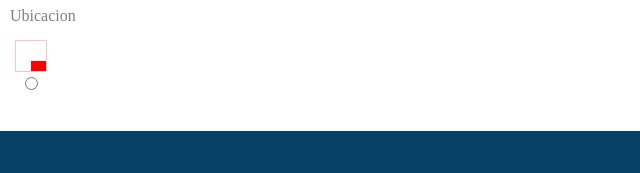
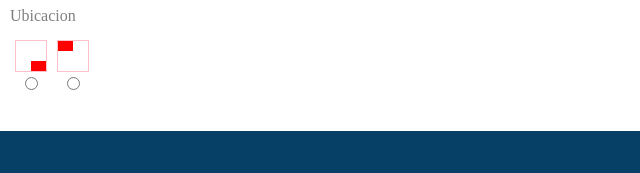
Before and after one commit to learanda/TP_Web_Cursos, a plain HTML site: page giftcard.html in a window 1280 px wide. Shown: the part 473-646 px from the top of the page, 640-1280 px from the left. Drawn offline with Linux system fonts and the light colour scheme.

Commit message:
Agrega radio para ubicar arriba a la izquierda

```diff
--- a/giftcard.html
+++ b/giftcard.html
@@ -139,6 +139,12 @@
                   </div>
                   <input type="radio" name="ubicacion" value="abajo">
                 </div>
+                <div>
+                  <div class="ubicacion">
+                    <div class="izquierda"></div>
+                  </div>
+                  <input type="radio" name="ubicacion" value="arribaIzquierda">
+                </div>
             </div>
         </form>
       </article>
```
